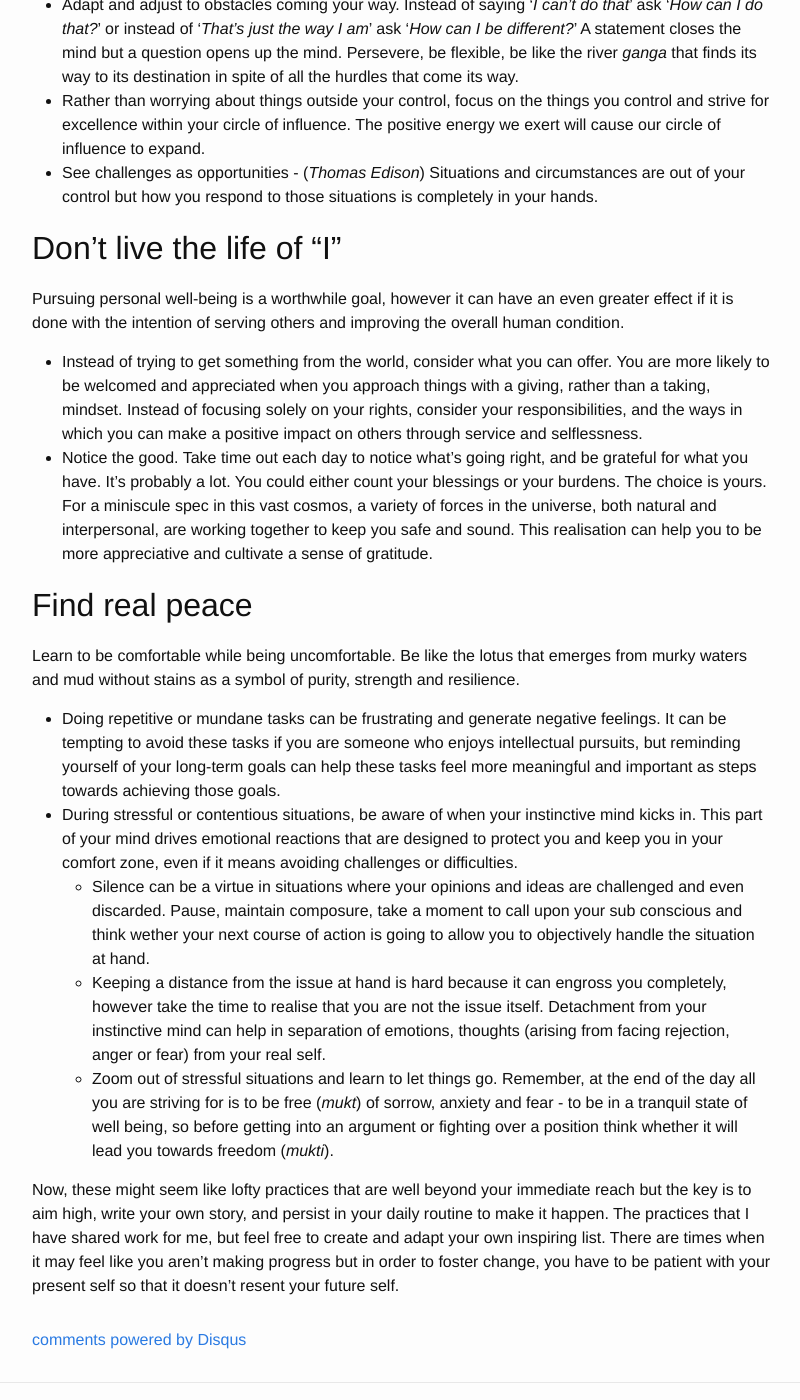
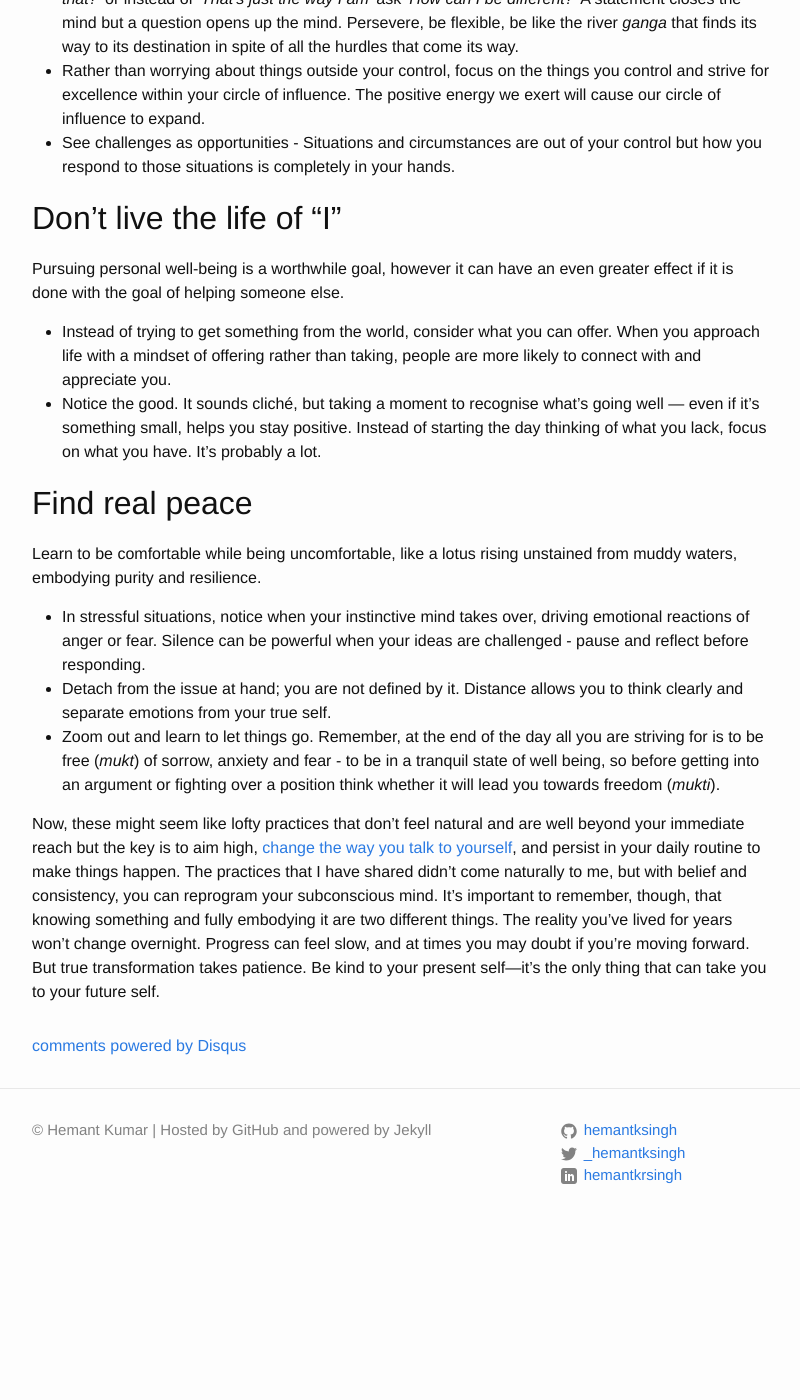
Before and after one commit to hemantksingh/hemantksingh.github.io, a Jekyll site: the page built from _posts/life/2021-02-25-my-morning-routine.markdown, in a window 1280 px wide and 1400 px high, scrolled down 1983 px. Shown: the whole window, without its empty margins (238-1038 px from the left). Built offline with Jekyll 4.4.1, drawn with Linux system fonts in a browser that asks for light colours; comment, search, counter and statistics services are not loaded; after the commit the page ends 3230 px from its top, so only the background shows below that; some of the changed text lies outside the part shown.

Commit message:
Succinct

```diff
--- a/_posts/life/2021-02-25-my-morning-routine.markdown
+++ b/_posts/life/2021-02-25-my-morning-routine.markdown
@@ -9,17 +9,19 @@
 modified_time: '2022-01-14T05:37:00.000-08:00'
 ---
 
-I've never been a morning person, but over a period of time I have trained myself to start my morning with a routine that helps me setup for the day. Now I must admit, not all my mornings are early but regardless of when I wake up I make it a point to start my day with this routine. The routine consists of guided meditation and affirmation where I start off my day by reciting a few *mantras* and then remind myself of some of the teachings of [Guru Gopal Das](https://twitter.com/gaurgopald) and [Dandapani](https://twitter.com/DandapaniLLC) that have resonated with me. I am still a work in progress and in no way claim to have mastered all of their teachings but being reminded of them at the beginning of my day, everyday helps me focus on the things that really matter.
+I've never been a morning person, but over a period of time I have trained myself to start my morning with a routine that helps me setup for the day. Now I must admit, not all my mornings are early but regardless of when I wake up I make it a point to start my day with this routine. The routine consists of guided meditation and affirmation where I start off my day by reciting a few *mantras* and then remind myself of some of the teachings of [Guru Gopal Das](https://x.com/gaurgopald) and [Dandapani](https://x.com/DandapaniLLC) that have resonated with me. I am still a work in progress and in no way claim to have mastered all of their teachings but being reminded of them at the beginning of my day, everyday helps me focus on the things that really matter.
 
 <img src="{{ site.url }}/assets/lake-como.jpg" title="Lake Como" width="750" height="400"/>
 
 ## Be the best version of yourself
 
-We are here for a limited amount of time, think about the future version of yourself, whether it'll be able to look back and say *That was well worth it, I wouldn't have changed it for anything*? In the future, you may or may not arrive where you initially set out to but did you arrive at a better place than you started and did you give it your best shot with absolutely everything that you had?
+ > *If we did all the things we are capable of, we would literally astound ourselves* - Thomas Edison
 
-- Know yourself, know your goals, hold yourself accountable to your goals and strive to achieve your true potential. The more we know about ourselves, the more power we have to be better. Perform small rituals through out the day that constantly remind you of your goals. Use [positive affirmation](https://positivepsychology.com/daily-affirmations/) - clear choice of concise words, clear visualisation and corresponding feeling of success to stay energised and focused.
-- The mind has no ability to discriminate what is good for you and what is not good for you. It becomes good at what ever you practice. Train your mind to [form extraordinary habits](https://www.sciencedaily.com/releases/2019/01/190128105227.htm) that help you achieve your goals. By consistently practicing the right things you develop powerful routines that become part of your character, which shapes your destiny.
-- Embrace the power within, challenge limiting beliefs, and unlock your potential. You're capable of more than you think. Trust in your abilities, push boundaries, and surpass preconceived limitations. It's not about proving others wrong; it's about proving to yourself that you can reach heights you never thought possible.
+We are here for a limited amount of time, think about the future version of yourself, whether it'll be able to look back and say *That was well worth it, I wouldn't have changed it for anything*? You might not always end up where you expected, but did you get somewhere better and did you give it your best shot with absolutely everything that you had?
+
+- Know yourself, know your goals, hold yourself accountable and strive to grow every day. The more we know about ourselves, the more power we have to be better.
+- Small daily habits are powerful reminders of where you want to go. Positive affirmations, clear visualisations, and staying focused on your goals keep you energised. Sure, some tasks are dull, but they’re stepping stones toward something bigger. It’s all about training your mind to make those habits a part of who you are - eventually, they become second nature and shape your future.
+- You are one of your kind, your perspective, shaped by your experiences, is unlike anyone else's, and that gives you a special edge in solving problems. The world needs your ideas and creativity, so don’t let limiting beliefs hold you back. You have something special to offer, and it’s worth pushing beyond any boundaries to unlock it.
 
 ## Increase your standard of living
 
@@ -33,23 +35,21 @@
 
 - Adapt and adjust to obstacles coming your way. Instead of saying '*I can't do that*' ask '*How can I do that?*' or instead of '*That's just the way I am*' ask '*How can I be  different?*' A statement closes the mind but a question opens up the mind. Persevere, be flexible, be like the river *ganga* that finds its way to its destination in spite of all the hurdles that come its way.
 - Rather than worrying about things outside your control, focus on the things you control and strive for excellence within your circle of influence. The positive energy we exert will cause our circle of influence to expand.
-- See challenges as opportunities - (*Thomas Edison*) Situations and circumstances are out of your control but how you respond to those situations is completely in your hands.
+- See challenges as opportunities - Situations and circumstances are out of your control but how you respond to those situations is completely in your hands.
 
 ## Don't live the life of "I"
 
-Pursuing personal well-being is a worthwhile goal, however it can have an even greater effect if it is done with the intention of serving others and improving the overall human condition.
+Pursuing personal well-being is a worthwhile goal, however it can have an even greater effect if it is done with the goal of helping someone else.
 
-- Instead of trying to get something from the world, consider what you can offer. You are more likely to be welcomed and appreciated when you approach things with a giving, rather than a taking, mindset. Instead of focusing solely on your rights, consider your responsibilities, and the ways in which you can make a positive impact on others through service and selflessness.
-- Notice the good. Take time out each day to notice what’s going right, and be grateful for what you have. It’s probably a lot. You could either count your blessings or your burdens. The choice is yours. For a miniscule spec in this vast cosmos, a variety of forces in the universe, both natural and interpersonal, are working together to keep you safe and sound. This realisation can help you to be more appreciative and cultivate a sense of gratitude.
+- Instead of trying to get something from the world, consider what you can offer. When you approach life with a mindset of offering rather than taking, people are more likely to connect with and appreciate you.
+- Notice the good. It sounds cliché, but taking a moment to recognise what’s going well — even if it’s something small, helps you stay positive. Instead of starting the day thinking of what you lack, focus on what you have. It's probably a lot.
 
 ## Find real peace
 
-Learn to be comfortable while being uncomfortable. Be like the lotus that emerges from murky waters and mud without stains as a symbol of purity, strength and resilience.
+Learn to be comfortable while being uncomfortable, like a lotus rising unstained from muddy waters, embodying purity and resilience.
 
-- Doing repetitive or mundane tasks can be frustrating and generate negative feelings. It can be tempting to avoid these tasks if you are someone who enjoys intellectual pursuits, but reminding yourself of your long-term goals can help these tasks feel more meaningful and important as steps towards achieving those goals.
-- During stressful or contentious situations, be aware of when your instinctive mind kicks in. This part of your mind drives emotional reactions that are designed to protect you and keep you in your comfort zone, even if it means avoiding challenges or difficulties.
-  - Silence can be a virtue in situations where your opinions and ideas are challenged and even discarded. Pause, maintain composure, take a moment to call upon your sub conscious and think wether your next course of action is going to allow you to objectively handle the situation at hand.
-  - Keeping a distance from the issue at hand is hard because it can engross you completely, however take the time to realise that you are not the issue itself. Detachment from your instinctive mind can help in separation of emotions, thoughts (arising from facing rejection, anger or fear) from your real self.
-  - Zoom out of stressful situations and learn to let things go. Remember, at the end of the day all you are striving for is to be free (*mukt*) of sorrow, anxiety and fear - to be in a tranquil state of well being, so before getting into an argument or fighting over a position think whether it will lead you towards freedom (*mukti*).
+- In stressful situations, notice when your instinctive mind takes over, driving emotional reactions of anger or fear. Silence can be powerful when your ideas are challenged - pause and reflect before responding.
+- Detach from the issue at hand; you are not defined by it. Distance allows you to think clearly and separate emotions from your true self.
+- Zoom out and learn to let things go. Remember, at the end of the day all you are striving for is to be free (*mukt*) of sorrow, anxiety and fear - to be in a tranquil state of well being, so before getting into an argument or fighting over a position think whether it will lead you towards freedom (*mukti*).
 
-Now, these might seem like lofty practices that are well beyond your immediate reach but the key is to aim high, write your own story, and persist in your daily routine to make it happen. The practices that I have shared work for me, but feel free to create and adapt your own inspiring list. There are times when it may feel like you aren't making progress but in order to foster change, you have to be patient with your present self so that it doesn't resent your future self.
+Now, these might seem like lofty practices that don't feel natural and are well beyond your immediate reach but the key is to aim high, [change the way you talk to yourself](https://www.linkedin.com/pulse/fake-till-you-make-feel-live-power-embodied-belief-tony-fahkry-lm6vc/), and persist in your daily routine to make things happen. The practices that I have shared didn't come naturally to me, but with belief and consistency, you can reprogram your subconscious mind. It’s important to remember, though, that knowing something and fully embodying it are two different things. The reality you’ve lived for years won’t change overnight. Progress can feel slow, and at times you may doubt if you're moving forward. But true transformation takes patience. Be kind to your present self—it’s the only thing that can take you to your future self.
```
Also changed, not shown: 1 other file.
